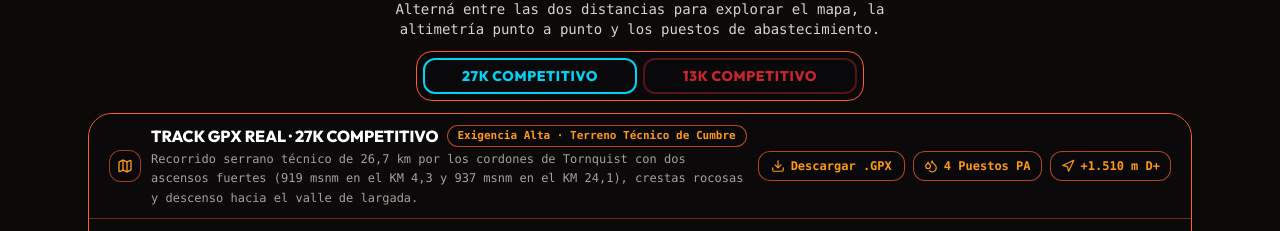
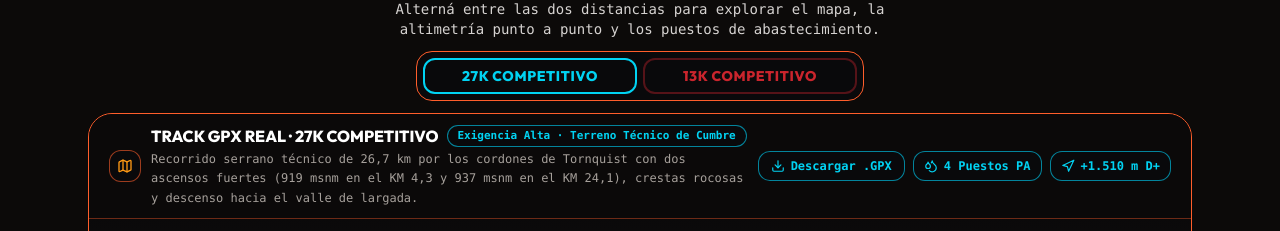
Before and after one commit to lucciancia20-alt/reto-al-filo-web, a React (Vite) app: page / in a window 1280 px wide. Shown: the part 957-1188 px from the top of the page. Built offline with nearby package versions, Linux system fonts and the light colour scheme; no server answers; a web font is replaced by a local one.

Commit message:
Aplica color turquesa/cian a badges y boton GPX de cabecera en 27K

```diff
--- a/src/components/CircuitSection.jsx
+++ b/src/components/CircuitSection.jsx
@@ -531,8 +531,8 @@ export default function CircuitSection({
   const is13KActive = activeDistance === '13K';
   const headerBadgeTone = is13KActive
     ? 'border-red-500/70 text-red-500'
-    : 'border-orange-500/70 text-orange-400';
-  const headerDownloadHoverTone = is13KActive ? 'hover:border-red-400' : 'hover:border-orange-400';
+    : 'border-cyan-500/70 text-cyan-400';
+  const headerDownloadHoverTone = is13KActive ? 'hover:border-red-400' : 'hover:border-cyan-400';
 
   return (
     <section
```
